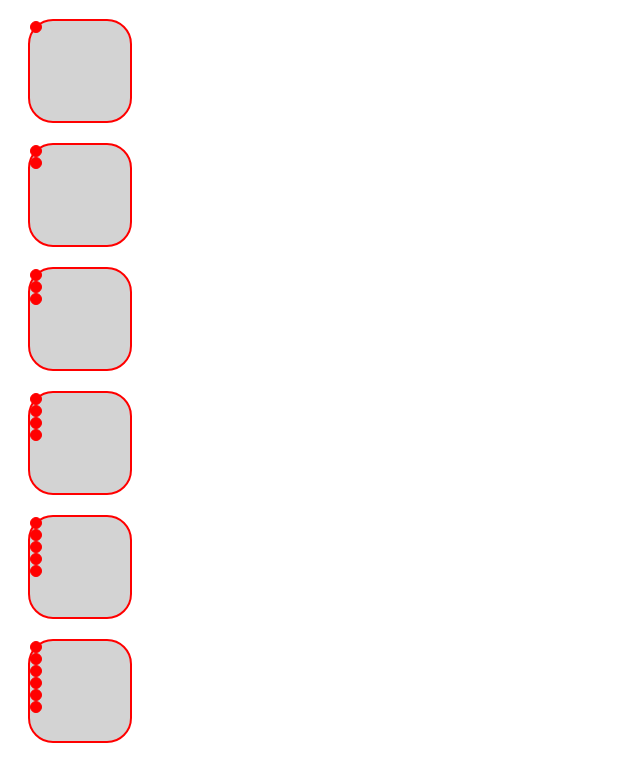
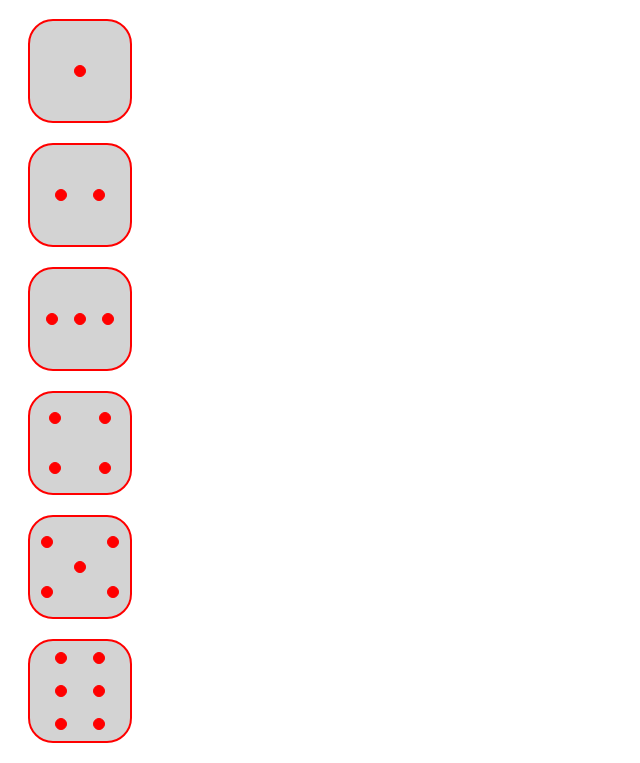
Before and after one commit to Richez-b/html_css_exos, a plain HTML site: page exo_html_css9/main.html in a window 1280 px wide. Shown: the part 61-824 px from the top of the page, without its empty margins (0-640 px from the left). Drawn offline with Linux system fonts and the light colour scheme.

Commit message:
modifications

```diff
--- a/exo_html_css9/main.css
+++ b/exo_html_css9/main.css
@@ -5,6 +5,7 @@
     width: 100px;
     height: 100px;
     margin: 20px;
+    display: flex;
 }
 
 .dot{
@@ -14,3 +15,43 @@
     background-color: red;
     border-radius: 10px;
 }
+#d1 {
+    justify-content:center;
+    align-items:center;
+}
+#d2 {
+    justify-content: space-evenly;
+    align-items: center;
+}
+#d3 {
+    justify-content: space-evenly;
+    align-items: center;
+}
+#d4 {
+    justify-content: space-around;
+}
+#d4 div{
+    display: flex;
+    flex-direction: column;
+    justify-content: space-around;
+}
+#d5 {
+    justify-content: space-around;
+}
+#d5 div {
+    display: flex;
+    flex-direction: column;
+    justify-content: space-around;
+}
+#d5 > div:nth-child(2){
+    display:flex;
+    align-self: center;
+}
+#d6 {
+    justify-content: space-evenly;
+}
+#d6 div {
+    display: flex;
+    flex-direction: column;
+    justify-content: space-around;
+}
```
